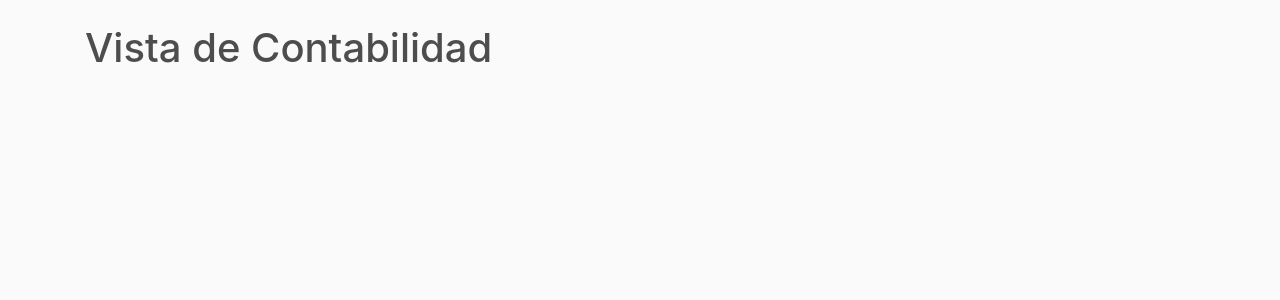
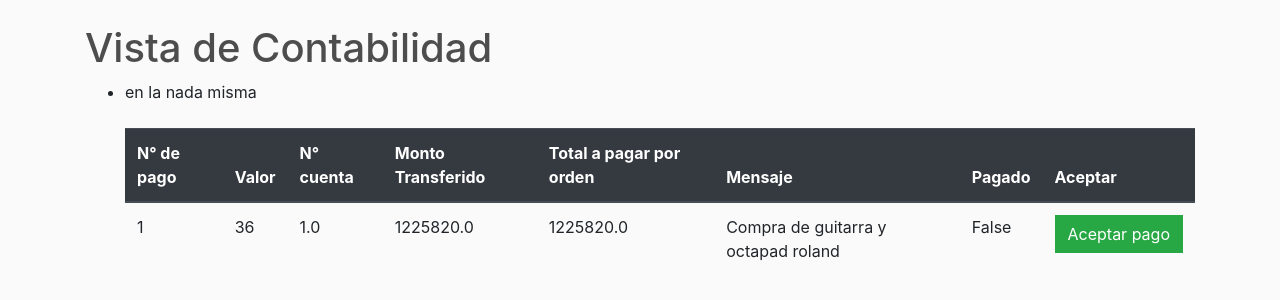
Before and after one commit to ivanmaldonaxdo/PROYECTOMUSICPRO, a Django app: page /pagos/ in a window 1280 px wide. Shown: the part 56-356 px from the top of the page. Run offline with Django 3.2, Linux system fonts and the light colour scheme; data comes from the database, SQL or seed files in the repository; both versions use the stored data as it was after the commit; some libraries are stand-ins or nearby versions.

Commit message:
Tabla avanzada de pagos

```diff
--- a/MusicPro/TiendaMPRO/models.py
+++ b/MusicPro/TiendaMPRO/models.py
@@ -176,4 +176,4 @@ class Pago(models.Model):
     mensaje = models.CharField(max_length=200, null=True,blank= True)
 
     def __str__(self):
-        return self.id
+        return self.mensaje
--- a/MusicPro/TiendaMPRO/templates/TiendaMPRO/Pagos.html
+++ b/MusicPro/TiendaMPRO/templates/TiendaMPRO/Pagos.html
@@ -5,4 +5,51 @@
 {% block content %}
 <br>
 <h1>Vista de Contabilidad</h1>
+<ul>
+    <li>en la nada misma</li>
+
+    <br>
+    <table class="table">
+        <thead class="thead-dark">
+            <tr>
+                <th scope="col">N° de pago</th>
+                <th scope="col">Valor</th>
+                <th scope="col">N° cuenta</th>
+                <th scope="col">Monto Transferido</th>
+                <th scope="col">Total a pagar por orden</th>
+                <th scope="col">Mensaje</th>
+                <th scope="col">Pagado</th>
+                <th scope="col">Aceptar</th>
+            </tr>
+        </thead>
+        <tbody>
+            {% for p in pagos %}
+            <tr>
+
+                {% ifequal p.order.pagado False %}
+                    <td data-label="N° de pago">{{p.id}}</td>
+                    <td data-label="Valor">{{p.order}}</td>
+                    <td data-label="N° cuenta">{{p.cuenta_id}}</td>
+                    <td data-label="Monto Transferido">{{p.monto}}</td>
+                    <td data-label="Total a pagar por orden">{{p.order.get_total_descuento}}</td>
+                    <td data-label="Mensaje">{{p.mensaje}}</td>
+                    <td data-label="Pagado">{{p.order.pagado}}</td>
+                    <td data-label="Aceptar">
+                        <form method="get" action="">
+                            <input type="hidden" name="transferencia" value="no" />
+                            <input class="btn btn-success btn-block"
+                                   {% ifnotequal p.monto p.order.get_total_descuento   %}
+                                        disabled
+                                   {% endifnotequal %}
+                            type="submit" value="Aceptar pago" />
+                        </form>
+                    </td>
+                {% endifequal %}
+
+            </tr>
+
+            {% endfor %}
+    </table>
+
+</ul>
 {% endblock %}
--- a/MusicPro/TiendaMPRO/templates/TiendaMPRO/main.html
+++ b/MusicPro/TiendaMPRO/templates/TiendaMPRO/main.html
@@ -57,7 +57,7 @@
               <!-- USUARIO CONTTADOR -->
               {% if user.usuario_contador %}
               <li class="nav-item active">
-                <a class="nav-link " href="{% url 'pagos' %}">Contabilidad<span class="sr-only">(current)</span>
+                <a class="nav-link " href="{% url 'tfpagos' %}">Contabilidad<span class="sr-only">(current)</span>
                 </a>
               </li>
               {% endif %}
--- a/MusicPro/TiendaMPRO/urls.py
+++ b/MusicPro/TiendaMPRO/urls.py
@@ -19,7 +19,7 @@ urlpatterns = [
     path('addEstrategia/',RegistraEstrateg.as_view(), name='addEstrategia'),
     path('registrar_trabajador/', Registrar_vendedor.as_view(), name='registrar_trabajador'),
     path('pedidos/', views.Pedido, name='pedidos'),
-    path('pagos/', views.Pago, name='pagos')
+    path('pagos/', views.Transferencia, name='tfpagos')
 
 
 
--- a/MusicPro/TiendaMPRO/views.py
+++ b/MusicPro/TiendaMPRO/views.py
@@ -234,6 +234,15 @@ def Pedido(request):
     context={'order' : order}
     return render(request, 'TiendaMPRO/Pedidos.html',context)
 
-def Pago(request):
-    context={}
+def Transferencia(request):
+    # context={'pagos':pagos,'orders':orders}
+    nulos=Pago.objects.all().filter(order__isnull=True)
+    notnulos=Pago.objects.all().filter(order__isnull=False)
+    pagos=Pago.objects.all()
+    print("Nulos : ",nulos)
+    print("No Nulos : ",notnulos)
+    context={'pagos':pagos}
+    # print(orders)
+    # print(pagos.order.fk)
+
     return render(request,'TiendaMPRO/Pagos.html',context)
```
Also changed, not shown: MusicPro/TiendaMPRO/templates/TiendaMPRO/CommitPago.html (line endings or trailing spaces), MusicPro/db.sqlite3.
